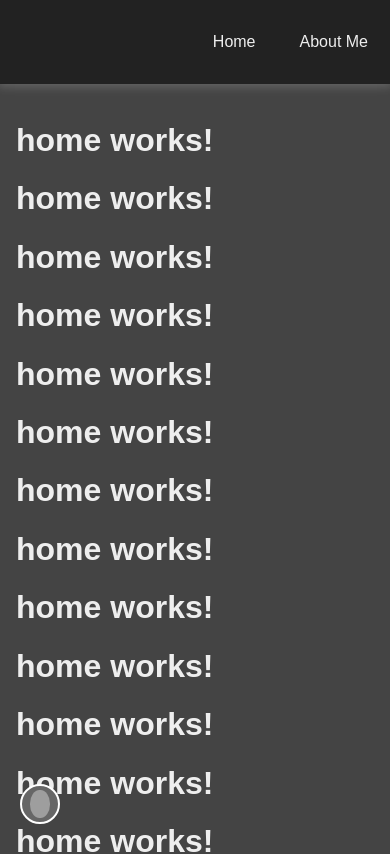
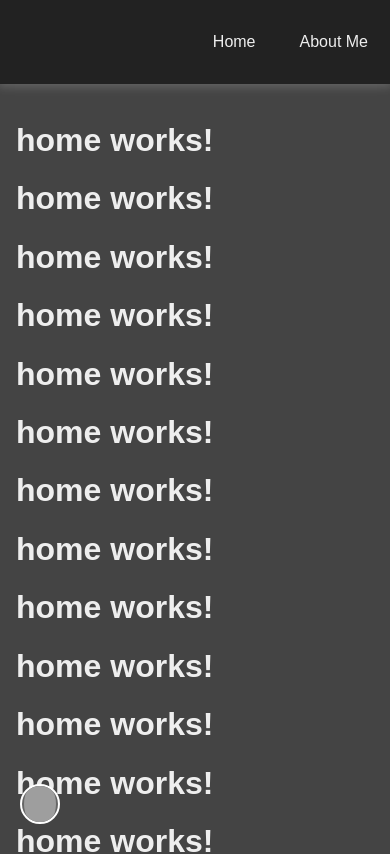
Before and after one commit to Czatar/Personal-Website, an Angular app in the folder website-app/: page / in a window 390 px wide. Shown: the top 854 px of the page. Built offline with nearby package versions, Linux system fonts and the light colour scheme; grey boxes are pictures that could not be loaded.

Commit message:
Attempt to enlarge icons

```diff
--- a/website-app/src/app/settings/settings.component.css
+++ b/website-app/src/app/settings/settings.component.css
@@ -69,8 +69,8 @@
   }
 
   .button-image {
-    width: 80%;
-    height: 80%;
+    width: 130%;
+    height: 130%;
   }
 
   .slider {
```
